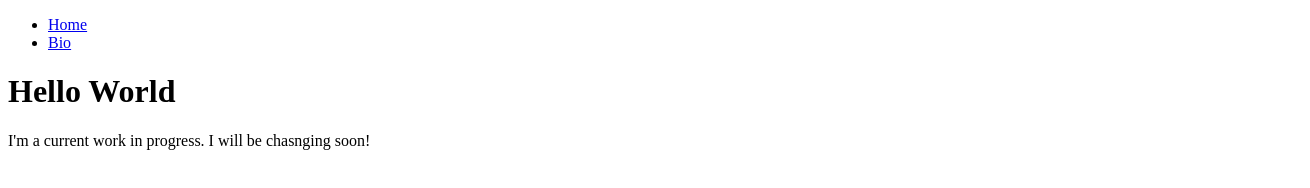
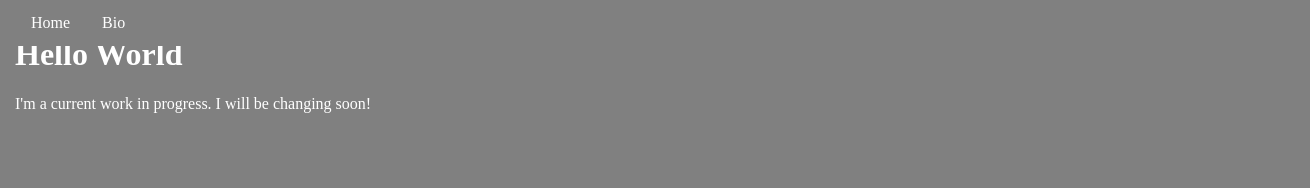
Before and after one commit to ShannonACarey/ShannonACarey.github.io, a plain HTML site: page BioPage.html in a window 1280 px wide. Shown: the whole page, 1310 px wide, since content can reach past the window. Drawn offline with Linux system fonts and the light colour scheme.

Commit message:
Update BioPage.html

```diff
--- a/BioPage.html
+++ b/BioPage.html
@@ -2,16 +2,19 @@
 <html>
 <head>
    <!-- Style sheet added here -->
-  <!-- <link rel="stylesheet" href="Home.css">-->
+   <link rel="stylesheet" href="Home.css">
 </head>
 <body>
+    <div class="NavBar">
    <!-- Nav bar list -->
    <ul>
       <li> <a href="https://shannonacarey.github.io/"> Home</a></li>
       <li> <a href="https://shannonacarey.github.io/BioPage.html"> Bio</a></li>
    </ul>
-
+    </div>
+    <div class="Content">
 <h1>Hello World</h1>
-<p>I'm  a current work in progress. I will be chasnging soon!</p>
+<p>I'm  a current work in progress. I will be changing soon!</p>
+    </div>
 </body>
 </html>
```
